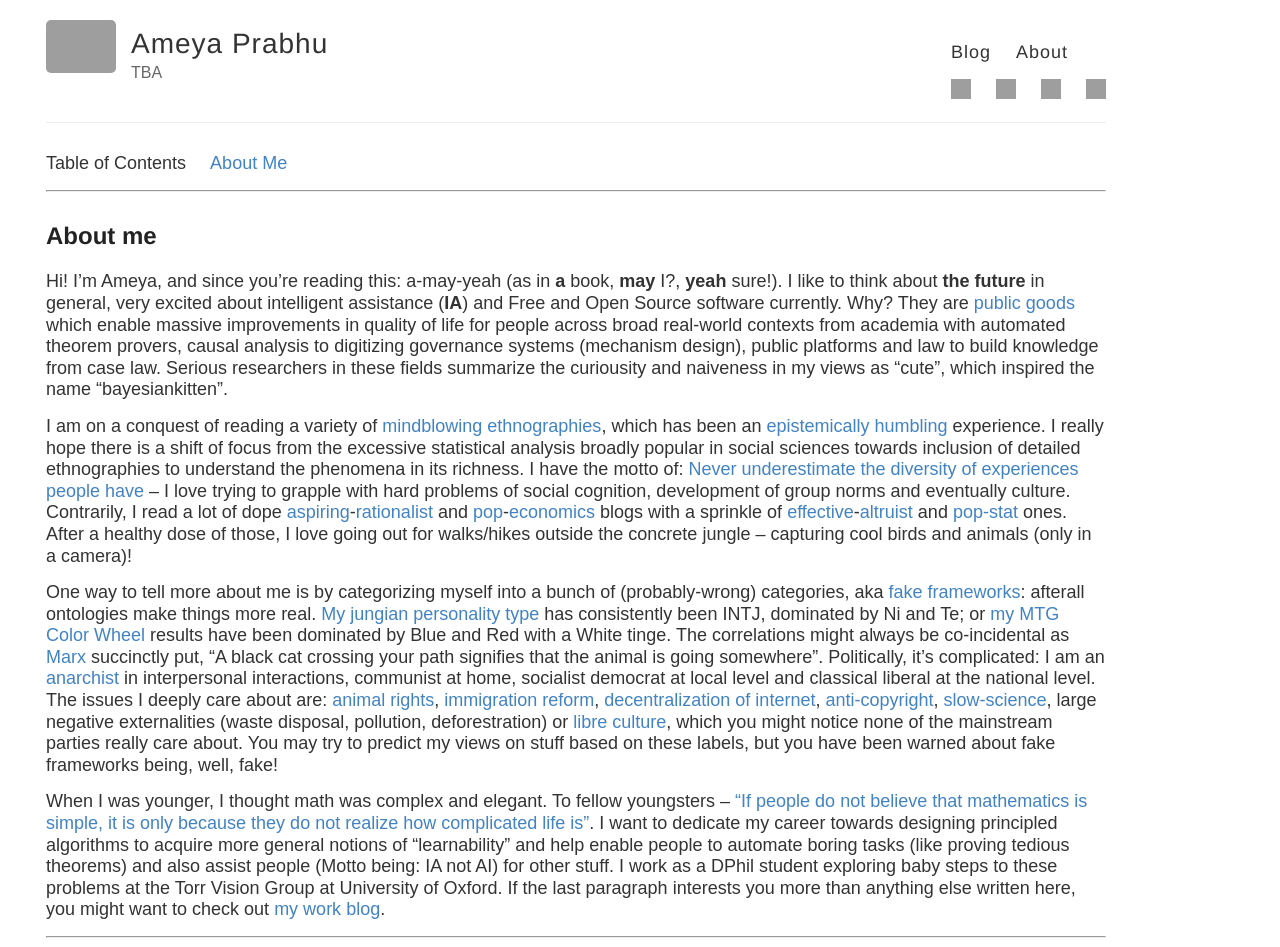
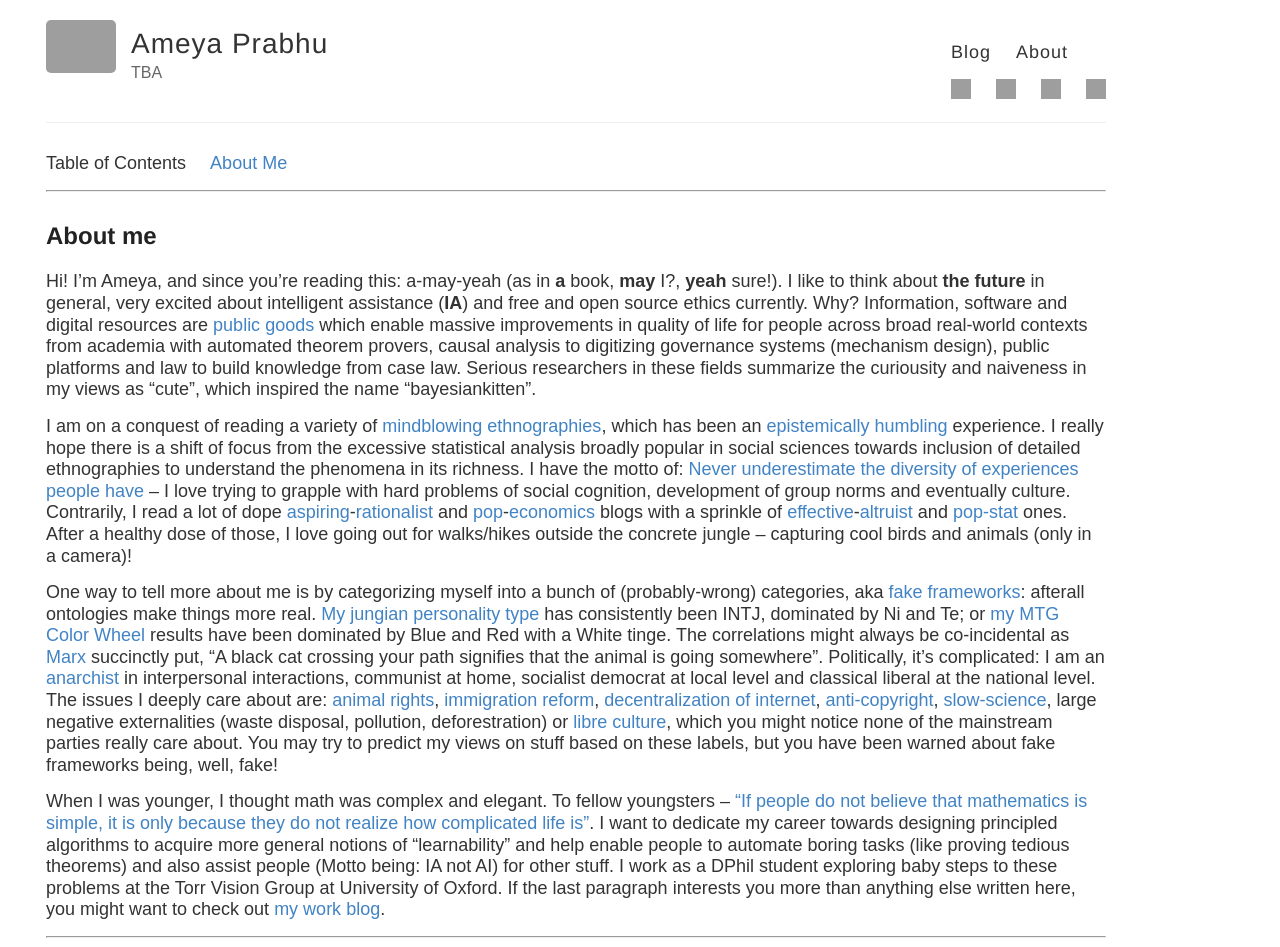
Before and after one commit to bayesianconspirator/bayesianconspirator.github.io, a Jekyll site: the page built from about/index.md, in a window 1280 px wide. Built offline with Jekyll 4.4.1, drawn with Linux system fonts in a browser that asks for light colours; some web fonts are replaced; grey boxes are pictures that could not be loaded.

Commit message:
changes to about

```diff
--- a/about/index.md
+++ b/about/index.md
@@ -10,7 +10,7 @@ Table of Contents     [About Me](#aboutme)
 
 ## <a name="aboutme" id="aboutme"></a>About me
 
-Hi! I’m Ameya, and since you're reading this: a-may-yeah (as in __a__ book, __may__ I?, __yeah__ sure!). I like to think about **the future** in general, very excited about intelligent assistance (**IA**) and Free and Open Source software currently. Why? They are [public goods](https://en.wikipedia.org/wiki/Public_good_(economics)) which enable massive improvements in quality of life for people across broad real-world contexts from academia with automated theorem provers, causal analysis to digitizing governance systems (mechanism design), public platforms and law to build knowledge from case law. Serious researchers in these fields summarize the curiousity and naiveness in my views as "cute", which inspired the name "bayesiankitten".
+Hi! I’m Ameya, and since you're reading this: a-may-yeah (as in __a__ book, __may__ I?, __yeah__ sure!). I like to think about **the future** in general, very excited about intelligent assistance (**IA**) and free and open source ethics currently. Why? Information, software and digital resources are [public goods](https://en.wikipedia.org/wiki/Public_good_(economics)) which enable massive improvements in quality of life for people across broad real-world contexts from academia with automated theorem provers, causal analysis to digitizing governance systems (mechanism design), public platforms and law to build knowledge from case law. Serious researchers in these fields summarize the curiousity and naiveness in my views as "cute", which inspired the name "bayesiankitten".
 
 I am on a conquest of reading a variety of [mindblowing](https://en.wikipedia.org/wiki/Invented_tradition) [ethnographies](https://en.wikipedia.org/wiki/Debt:_The_First_5000_Years), which has been an [epistemically humbling](https://en.wikipedia.org/wiki/Epistemic_humility) experience. I really hope there is a shift of focus from the excessive statistical analysis broadly popular in social sciences towards inclusion of detailed ethnographies  to understand the phenomena in its richness. I have the motto of: [Never underestimate the diversity of experiences people have](https://slatestarcodex.com/2017/10/02/different-worlds/) -- I love trying to grapple with hard problems of social cognition, development of group norms and eventually culture. Contrarily, I read a lot of dope [aspiring](https://astralcodexten.substack.com/)-[rationalist](https://www.lesswrong.com/recommendations) and [pop](https://marginalrevolution.com/)-[economics](https://www.econtalk.org/) blogs with a sprinkle of [effective](https://forum.effectivealtruism.org/)-[altruist](https://www.alignmentforum.org/) and [pop-stat](https://statmodeling.stat.columbia.edu/) ones. After a healthy dose of those, I love going out for walks/hikes outside the concrete jungle -- capturing cool birds and animals (only in a camera)!
 
```
